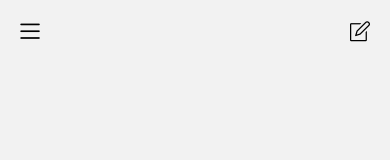
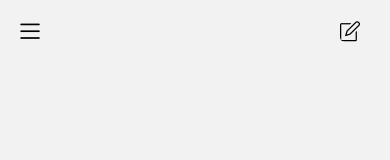
Before and after one commit to margrudniak/BoltNotes, a React Native app: screen / in a window 390 px wide. Shown: the top 160 px of the page. Built offline with nearby package versions, Linux system fonts and the light colour scheme.

Commit message:
fix: increased hitslop on manual add note

```diff
--- a/src/components/Header/Header.tsx
+++ b/src/components/Header/Header.tsx
@@ -22,11 +22,14 @@ export const Header = ({onPressNote}: HeaderProps) => {
         color={dark ? 'white' : 'black'}
         onPress={() => console.log('clicked burger')}
       />
-      <Icon
+      <Icon.Button
         name="note"
         size={20}
+        hitSlop={{top: 100, bottom: 200, left: 200, right: 100}}
+        backgroundColor={'transparent'}
         color={dark ? 'white' : 'black'}
         onPress={() => onPressNote(true)}
+        style={{padding: 0}}
       />
     </View>
   );
```
